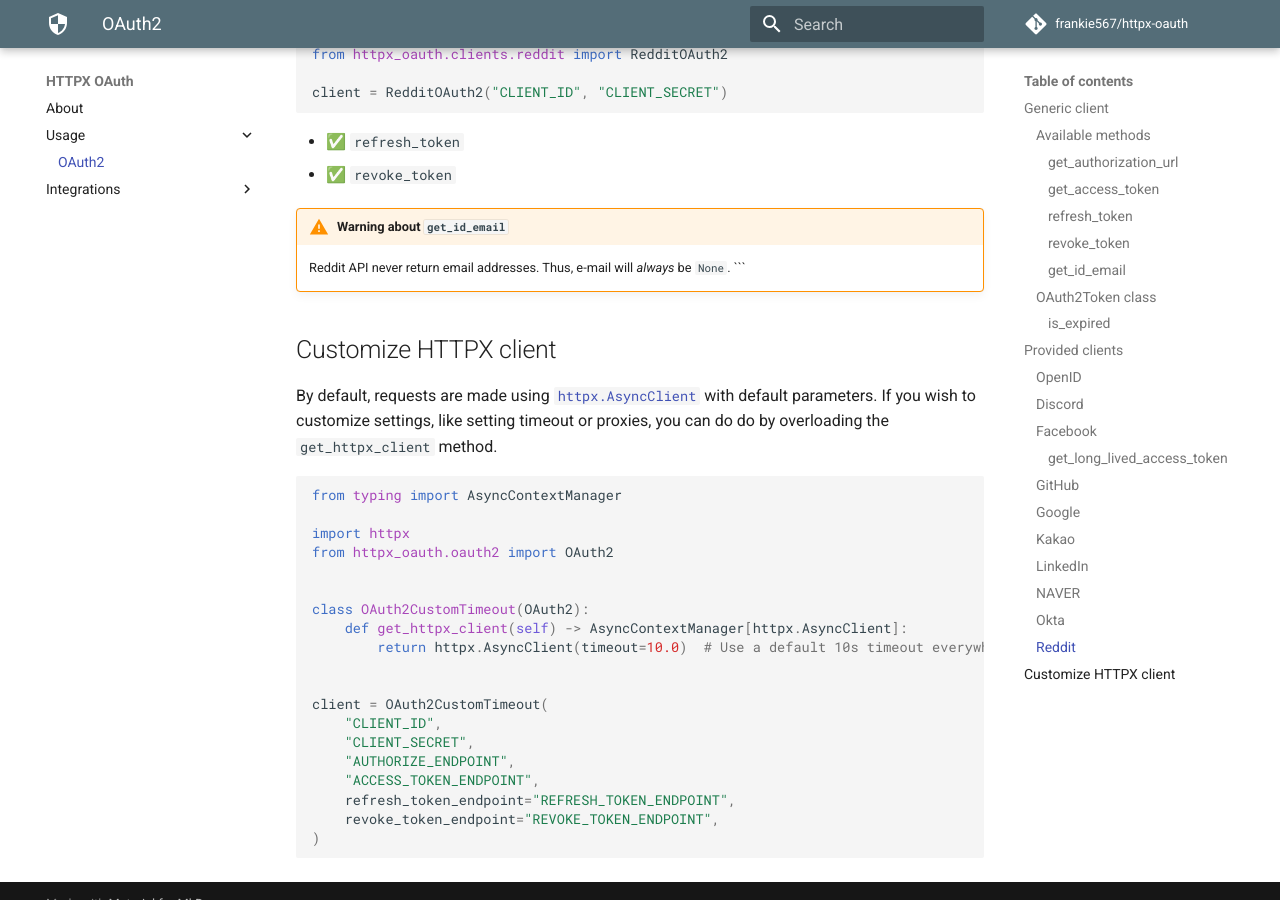
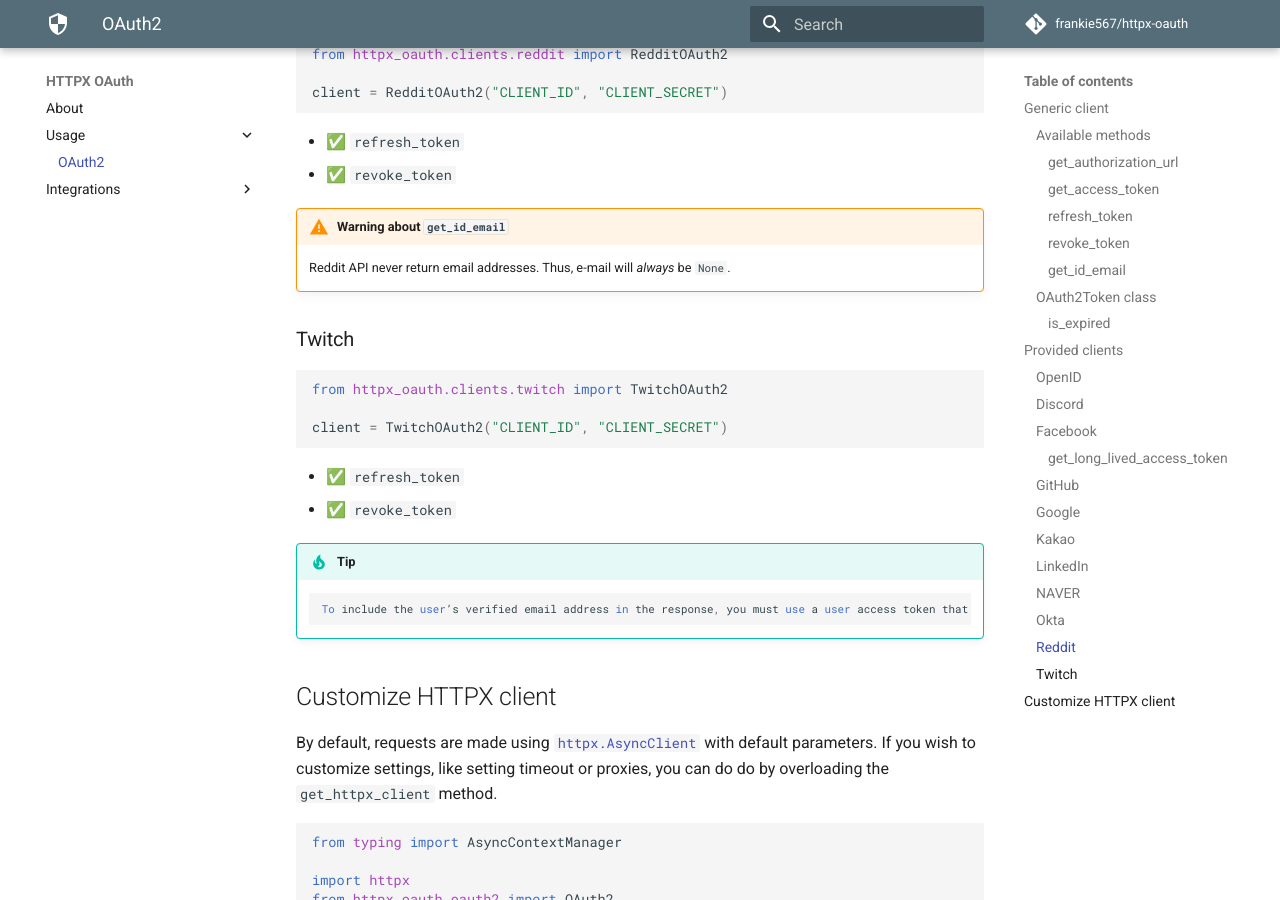
Before and after one commit to frankie567/httpx-oauth, an MkDocs documentation site: the page built from docs/oauth2.md, in a window 1280 px wide and 900 px high, scrolled down 6151 px. Built offline with MkDocs 1.6.1 and Material for MkDocs 9.7.7, drawn with Linux system fonts in a browser that asks for light colours; comment, search, counter and statistics services are not loaded.

Commit message:
Documentation for using the Twitch client

````diff
--- a/docs/oauth2.md
+++ b/docs/oauth2.md
@@ -259,7 +259,21 @@
 
 !!! warning "Warning about `get_id_email`"
     Reddit API never return email addresses. Thus, e-mail will *always* be `None`.
-    ```
+
+
+### Twitch
+
+```py
+from httpx_oauth.clients.twitch import TwitchOAuth2
+
+client = TwitchOAuth2("CLIENT_ID", "CLIENT_SECRET")
+```
+
+* ✅ `refresh_token`
+* ✅ `revoke_token`
+
+!!! tip
+        To include the user’s verified email address in the response, you must use a user access token that includes the `user:read:email` scope (see [Twitch API documentation](https://dev.twitch.tv/docs/api/reference#get-users)), otherwise it will be `None`.
 
 ## Customize HTTPX client
 
````
